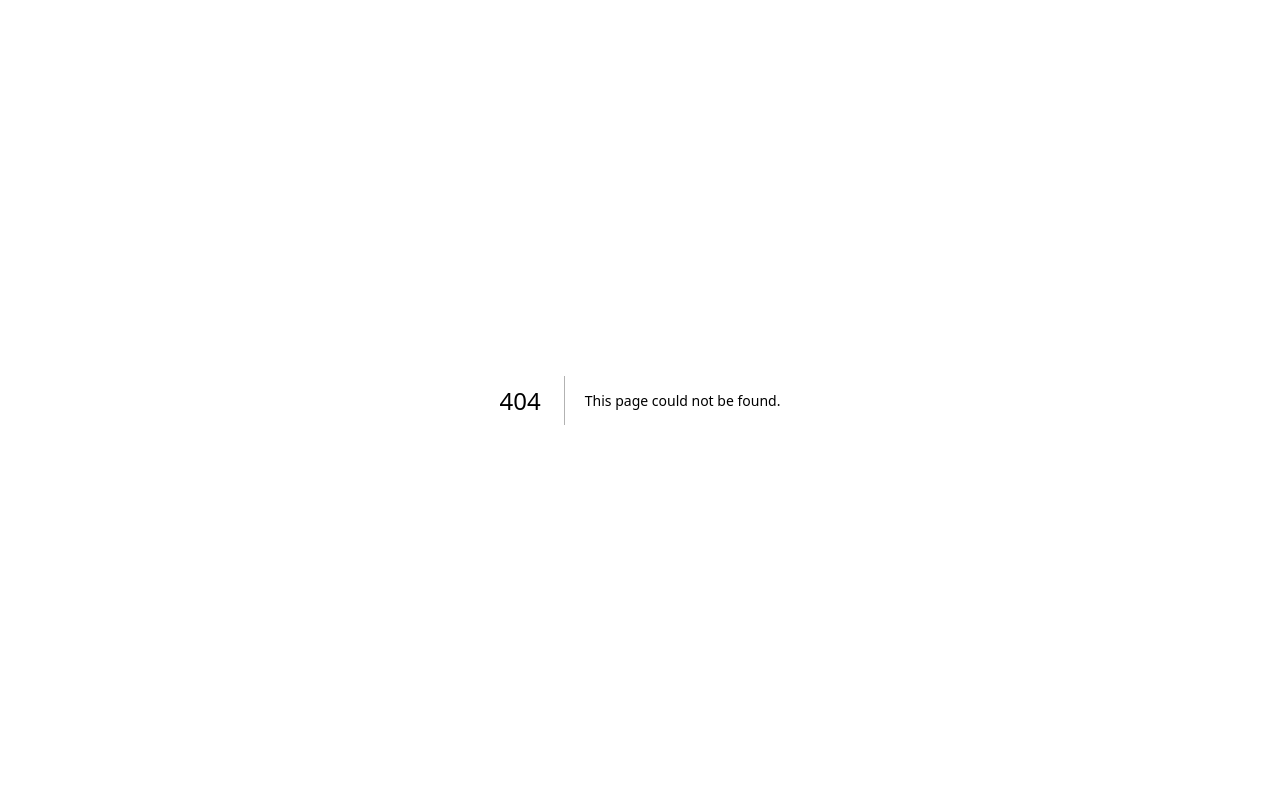
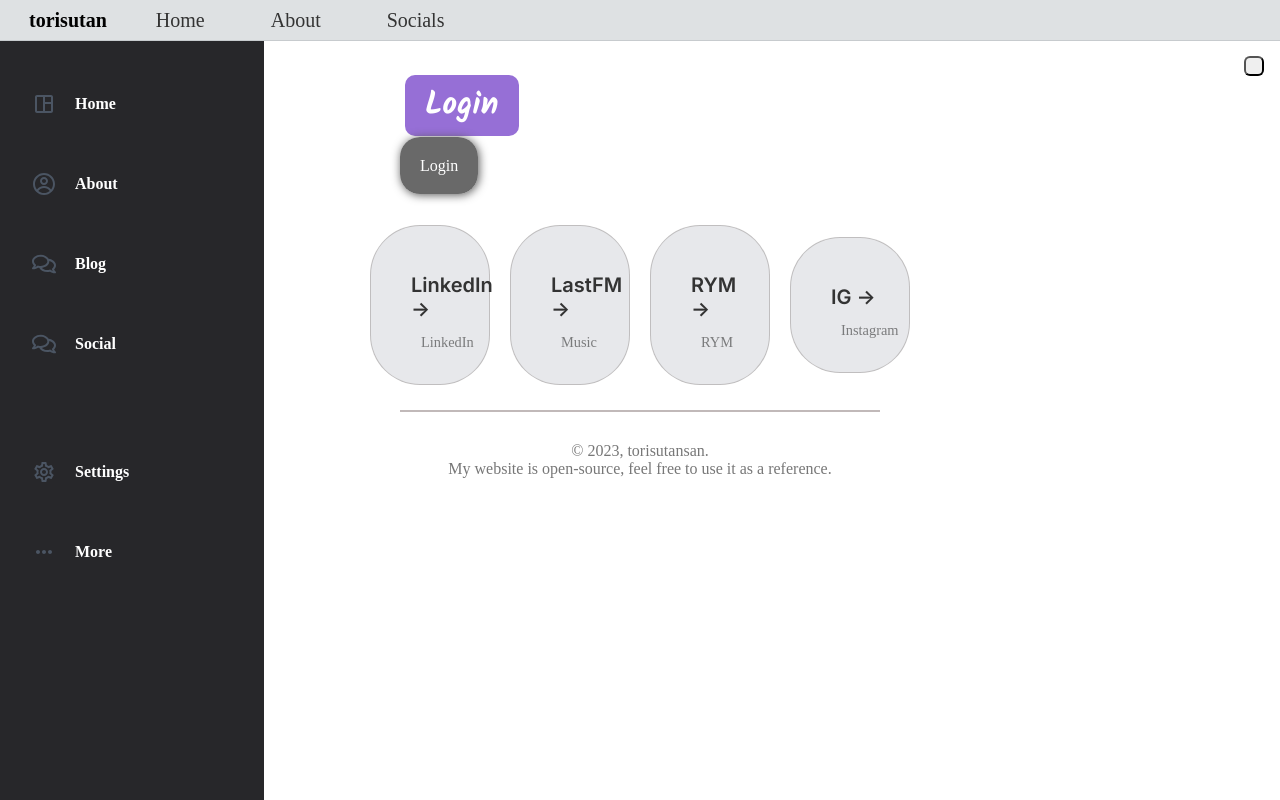
Before and after one commit to torisutansan02/torisutansan, a Next.js app: page /login in a window 1280 px wide. Before the commit this address had no page. Built offline with nearby package versions, Linux system fonts and the light colour scheme; a web font is replaced by a local one.

Commit message:
Adding user auth for all users

```diff
--- /dev/null
+++ b/pages/login.js
@@ -0,0 +1,22 @@
+import Navbar from '../components/Navbar'
+import Footer from '../components/Footer'
+import Sidebar from '../components/Sidebar'
+
+function Socials() {
+    return (
+        <>
+            <Navbar />
+            <Sidebar></Sidebar>
+
+            <h1 className = "heading"> Login </h1>
+
+            <a className = "pretty" href = "https://dev-v5gahnclpcbqgjet.us.auth0.com/login?state=hKFo2SBHcmxKcWpZMmdLelU5NFp1aE92Mm9Ea0RuOHZPWEp0S6FupWxvZ2luo3RpZNkgaUhwbzYtT1l0S1d0RDA0amFiZTJOYWVKSnpSYVFpRlmjY2lk2SBMY3lBSHkwWWQ5cmhsM0JNVFpzODg2bU1oUFhBUnVkUg&client=LcyAHy0Yd9rhl3BMTZs886mMhPXARudR&protocol=oauth2&scope=openid%20profile%20email&response_type=code&redirect_uri=http%3A%2F%2Flocalhost%3A3000%2Fapi%2Fauth%2Fcallback&nonce=rbtq1QAFiNJaTnJNAjLeFHy-FSp8puXWk-lpwqa_EZc&code_challenge=v1gaVD8St6DDHH-3UlvUI2YnQ4F9TfQc5APyPJzxdl4&code_challenge_method=S256">
+                Login
+            </a>
+
+            <Footer />
+        </>
+    );
+}
+
+export default Socials
```
